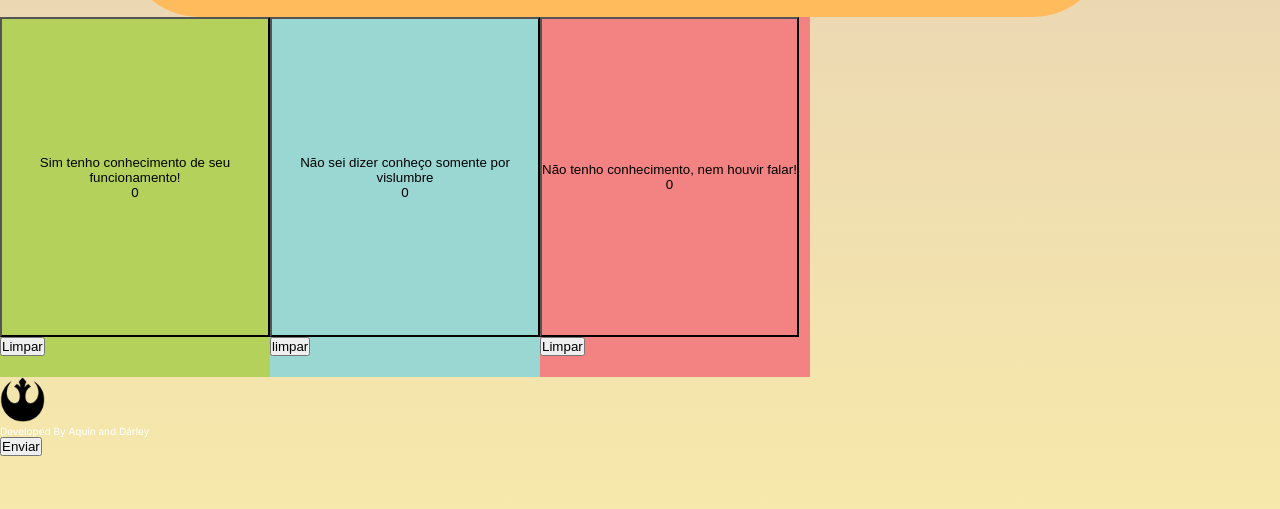
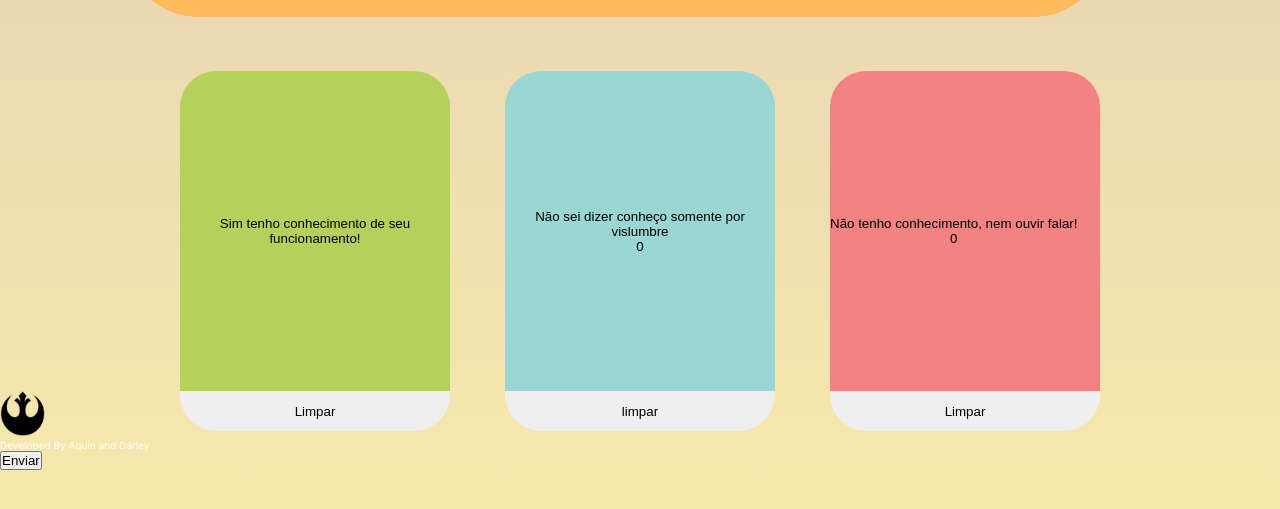
Before and after one commit to darley-raffael/electro-magnepao, a plain HTML site: page index.html in a window 1280 px wide. Shown: the part 165-674 px from the top of the page. Drawn offline with Linux system fonts and the light colour scheme.

Commit message:
atualizando os styles

```diff
--- a/index.html
+++ b/index.html
@@ -9,6 +9,7 @@
     <title>Resistência</title>
     <link rel="preconnect" href="https://fonts.gstatic.com" crossorigin>
     <link href="https://fonts.googleapis.com/css2?family=Inter:wght@400;700&display=swap" rel="stylesheet">
+    <script src="script.js" defer></script>
 </head>
 
 <body>
@@ -26,10 +27,10 @@
 
     <main>
         <section class="bnt-1">
-            <button class="select">
+            <button class="select bnt-counter1">
                 <div>Sim tenho conhecimento de seu funcionamento!</div>
-                <div>0</div>
             </button>
+            <div class="counter1"></div>
             <button class="clear">Limpar</button>
         </section>
 
@@ -43,7 +44,7 @@
 
         <section class="bnt-3">
             <button class="select">
-                <div>Não tenho conhecimento, nem houvir falar!</div>
+                <div>Não tenho conhecimento, nem ouvir falar!</div>
                 <div>0</div>
             </button>
             <button class="clear">Limpar</button>
--- /dev/null
+++ b/script.js
@@ -0,0 +1,7 @@
+const bntCounter = document.querySelector('.bnt-counter1')
+const txt1 = document.querySelector('.counter1')
+let counterNumber = 0
+console.log(typeof(txt1))
+bntCounter.addEventListener('click', ()=>{
+    txt1.textContent = (++counterNumber)
+})
--- a/style.css
+++ b/style.css
@@ -8,7 +8,12 @@
     font-size: 62.5%;
 }
 
+button{
+    cursor: pointer;
+}
+
 body{
+
     font-family: 'Inter', sans-serif;
     height: 100vh;
     background: linear-gradient(180deg, #E8D3B6 0%, #FAEEA8 100%);
@@ -66,18 +71,23 @@ nav{
     font-size: clamp(2.2rem, 1.5rem + 0vw, 3.2rem);
 }
 main{
+    margin-top: 5.4rem;
     display: flex;
+    justify-content: center;
+    gap: 5.5rem;
 }
 
 section {
     position: relative;
+    border-radius: 3.6rem 3.6rem 0 0;
+    position: relative;
     max-width: 27rem;
-    height: 36rem;
+    height: 32rem;
 }
 section .select {
 
     background: none;
-    /* border: none; */
+    border: none;
     height: 32rem;
 
 }
@@ -101,3 +111,10 @@ section .select {
 .bnt-admin img{
     width: 4.5rem;
 }
+
+.clear{
+    width: 100%;
+    height: 4rem;
+    border: none;
+    border-radius: 0 0 3.6rem 3.6rem;
+}
```
